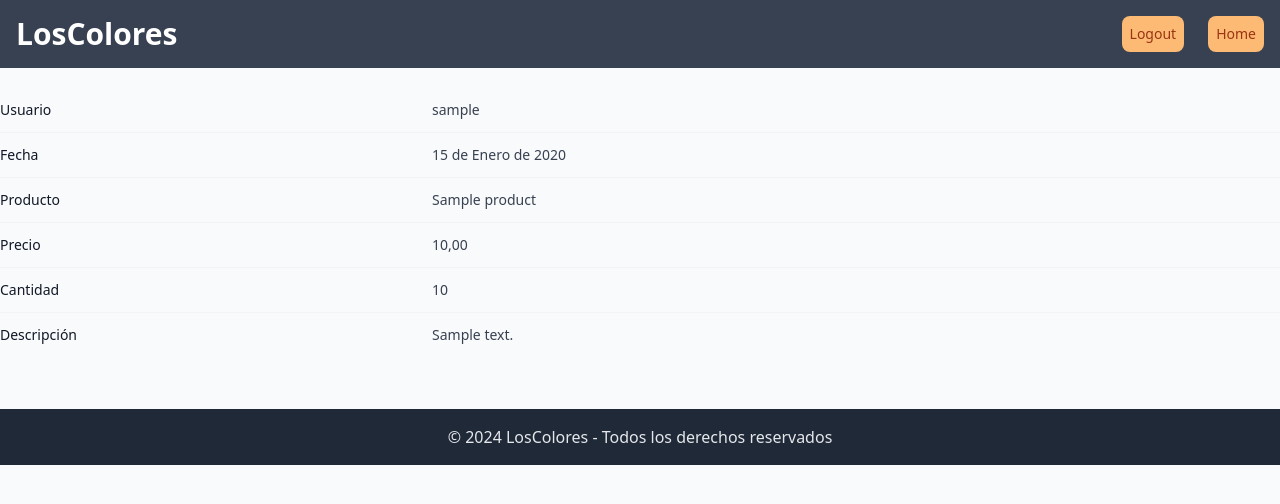
After one commit to xXJuanDavidXx/CoffeShop-Platzi, a Django app: page /products/mi-orden/ in a window 1280 px wide. The commit adds this page. Shown: the top 504 px of the page. Run offline with Django 5.2, Linux system fonts and the light colour scheme; a user stored in the database is signed in; tables that the repository leaves empty hold one stand-in row (values such as "Sample post"); some libraries are stand-ins or nearby versions.

Commit message:
Pulido el apartado de OrderDetails

```diff
--- a/coffe/urls.py
+++ b/coffe/urls.py
@@ -22,6 +22,7 @@ from django.conf import settings
 
 urlpatterns = [
     path('admin/', admin.site.urls),
-    path("products/",include('app.urls')),
-    path("Users/", include('usuarios.urls'))
+    path("",include('app.urls')),
+    path("Users/", include('usuarios.urls')),
+    path("products/",include('orders.urls')),
     ] + static(settings.MEDIA_URL, document_root=settings.MEDIA_ROOT)
--- /dev/null
+++ b/orders/templates/my_order.html
@@ -0,0 +1,53 @@
+{% extends 'base.html' %}
+
+
+{% block content %}
+
+<div class="flow-root">
+  <dl class="-my-3 divide-y divide-gray-100 text-sm">
+    <div class="grid grid-cols-1 gap-1 py-3 sm:grid-cols-3 sm:gap-4">
+      <dt class="font-medium text-gray-900">Usuario</dt>
+      <dd class="text-gray-700 sm:col-span-2">{{order.user.username}}</dd>
+    </div>
+
+    <div class="grid grid-cols-1 gap-1 py-3 sm:grid-cols-3 sm:gap-4">
+      <dt class="font-medium text-gray-900">Fecha</dt>
+      <dd class="text-gray-700 sm:col-span-2">{{order.order_date|date}}</dd>
+    </div>
+
+{% for product_order in order.orderproduct_set.all %}
+
+    <div class="grid grid-cols-1 gap-1 py-3 sm:grid-cols-3 sm:gap-4">
+      <dt class="font-medium text-gray-900">Producto</dt>
+      <dd class="text-gray-700 sm:col-span-2">{{ product_order.product.name }}</dd>
+    </div>
+
+    <div class="grid grid-cols-1 gap-1 py-3 sm:grid-cols-3 sm:gap-4">
+      <dt class="font-medium text-gray-900">Precio</dt>
+      <dd class="text-gray-700 sm:col-span-2">{{ product_order.product.price }}</dd>
+    </div>
+
+    <div class="grid grid-cols-1 gap-1 py-3 sm:grid-cols-3 sm:gap-4">
+      <dt class="font-medium text-gray-900">Cantidad</dt>
+      <dd class="text-gray-700 sm:col-span-2">{{ product_order.quantity }}</dd>
+    </div>
+
+    <div class="grid grid-cols-1 gap-1 py-3 sm:grid-cols-3 sm:gap-4">
+      <dt class="font-medium text-gray-900">Descripción</dt>
+      <dd class="text-gray-700 sm:col-span-2">
+        {{ product_order.product.description }}
+      </dd>
+    </div>
+  </dl>
+</div>
+
+{% empty %}
+
+<h3> no hay items en la orede </h3>
+
+{% endfor %}
+
+
+
+
+{% endblock %}
--- a/orders/urls.py
+++ b/orders/urls.py
@@ -2,4 +2,6 @@ from django.urls import path
 from . import views
 
 urlpatterns = [
-    ]
+        path("mi-orden/", views.MyOrderView.as_view(), name="my_order")
+
+        ]
--- a/orders/views.py
+++ b/orders/views.py
@@ -1,3 +1,26 @@
 from django.shortcuts import render
+from django.views.generic import DetailView #Esta view funciona si en la url le pasamos un argumento con el que pueda buscar esa orden.
+from .models import Order
+from django.contrib.auth.mixins import LoginRequiredMixin
+
+
+#en este caso vamos a mostrar cada orden que este activa y no requiera un flag
 
 # Create your views here.
+
+#Vamos a organizar la vista generica para que no necesite el arhumento pasado por url
+class MyOrderView(LoginRequiredMixin, DetailView):
+    model = Order
+    template_name = "my_order.html"
+    context_object_name = 'order' #Con este contexto vamos a poder acceder desde el template
+
+
+    #Sobreescribimos el metodo get_object para que en vez de recibir un parametro de la url, filtre por la flag definida en la db
+    def get_object(self, queryset=None):
+        return Order.objects.filter(is_active=True, user=self.request.user).first() #Filtra por ordenes activas y por usuario
+
+    #Defino un contexto para pasar al template el cual define la pagina actual y sirve para mostrar el boton de mi pedido en función de si se esta en ella o no.
+    def get_context_data(self, **kwargs):
+        context = super().get_context_data(**kwargs)
+        context['current_page'] = 'miorden'
+        return context
--- a/templates/base.html
+++ b/templates/base.html
@@ -13,7 +13,7 @@
         <div class="container mx-auto flex justify-between items-center">
             <h1 class="text-white text-3xl font-bold">LosColores</h1>
 
-            <!-- Dropdown for smaller screens -->
+            <!-- Para pantallas mas pequeñas -->
             <div class="sm:hidden">
                 <label for="Tab" class="sr-only">Tab</label>
                 <select id="Tab" class="w-full rounded-md border-gray-200">
@@ -24,7 +24,7 @@
                 </select>
             </div>
 
-            <!-- Tabs for larger screens -->
+            <!--Los botones se definen segun si el usuario esta autenticado o no-->
             <div class="hidden sm:block">
                 <nav class="flex gap-6" aria-label="Tabs">
                     {% if user.is_authenticated %}
@@ -35,6 +35,12 @@
 			 <a href="{% url 'lista' %}" class="shrink-0 rounded-lg p-2 text-sm font-medium bg-orange-300 text-orange-800 hover:bg-orange-400">
                             Home
                         </a>
+		    {% if current_page != 'miorden' %}
+		    <a href="{% url 'my_order' %}" class="shrink-0 rounded-lg p-2 text-sm font-medium bg-orange-300 text-orange-800 hover:bg-orange-400">
+                            Mi Pedido
+                        </a>
+		    {% endif %}
+
                     {% else %}
                         {% if current_page == 'signup' %}
                             <a href="{% url 'Login' %}" class="shrink-0 rounded-lg p-2 text-sm font-medium bg-orange-300 text-orange-800 hover:bg-orange-400">
```
Also changed, not shown: 2 other files.
